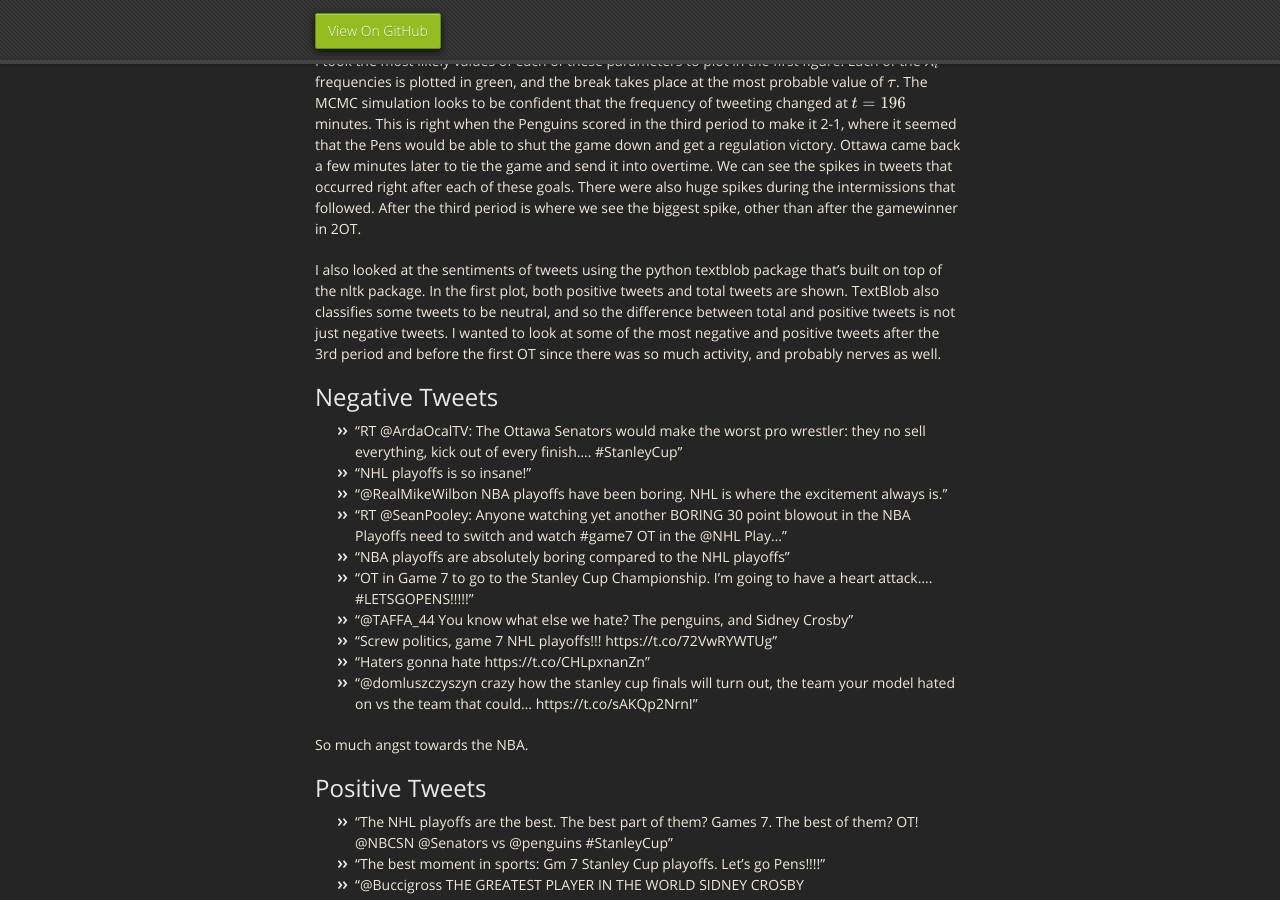
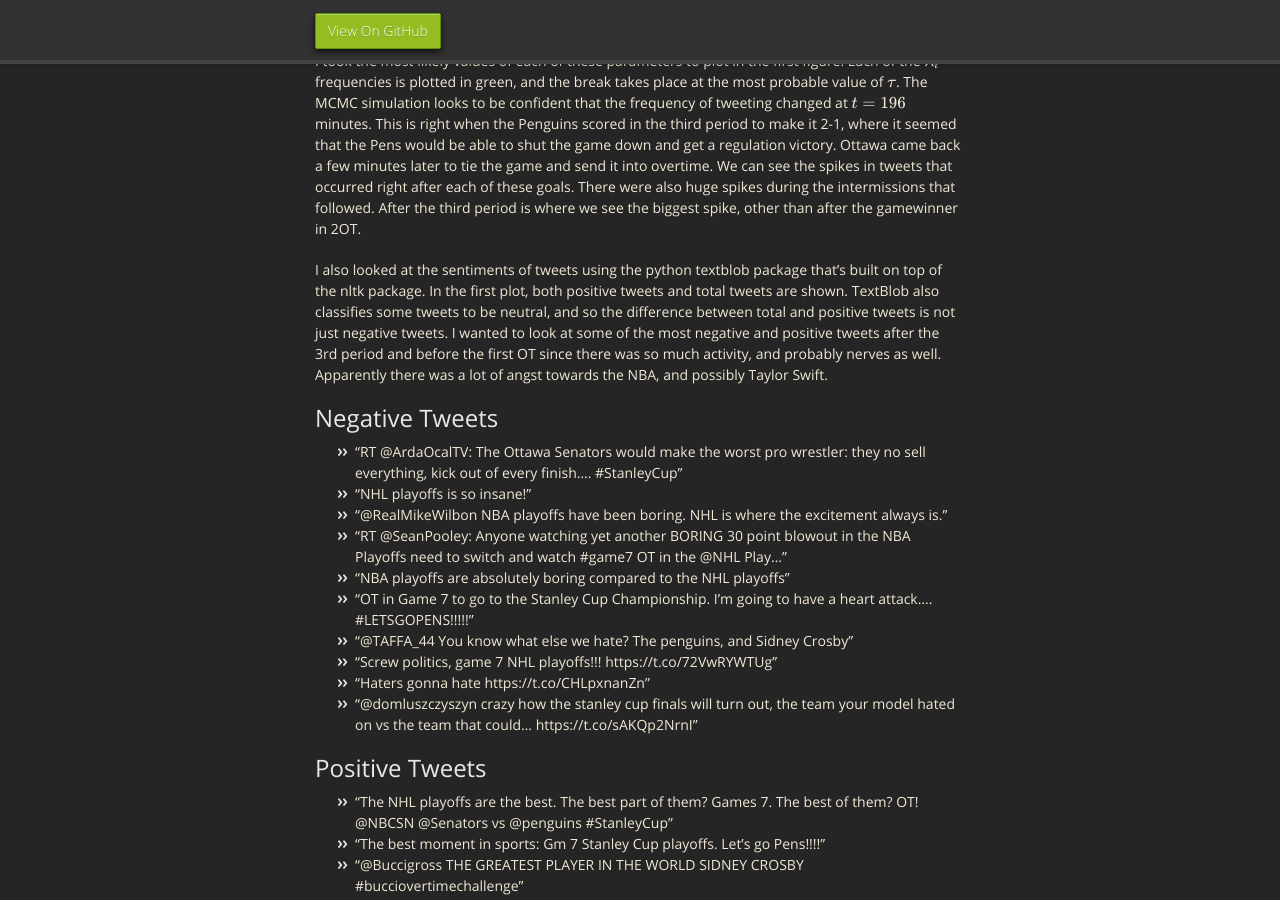
Before and after one commit to mrbrins82/mrbrins82.github.io, a Jekyll site: the page built from hockeytweets.md, in a window 1280 px wide and 900 px high, scrolled down 2109 px. Built offline with Jekyll 4.4.1, drawn with Linux system fonts in a browser that asks for light colours; nearby versions of some CDN libraries; formulas are drawn with MathJax 3; our own code applies the rules of GitHub Pages for plain Markdown files.

Commit message:
small edits

```diff
--- a/hockeytweets.md
+++ b/hockeytweets.md
@@ -28,7 +28,7 @@
 
 I took the most likely values of each of these parameters to plot in the first figure. Each of the $$ \lambda_i $$ frequencies is plotted in green, and the break takes place at the most probable value of $$ \tau $$. The MCMC simulation looks to be confident that the frequency of tweeting changed at $$ t = 196 $$ minutes. This is right when the Penguins scored in the third period to make it 2-1, where it seemed that the Pens would be able to shut the game down and get a regulation victory. Ottawa came back a few minutes later to tie the game and send it into overtime. We can see the spikes in tweets that occurred right after each of these goals. There were also huge spikes during the intermissions that followed. After the third period is where we see the biggest spike, other than after the gamewinner in 2OT.
 
-I also looked at the sentiments of tweets using the python textblob package that's built on top of the nltk package. In the first plot, both positive tweets and total tweets are shown. TextBlob also classifies some tweets to be neutral, and so the difference between total and positive tweets is not just negative tweets. I wanted to look at some of the most negative and positive tweets after the 3rd period and before the first OT since there was so much activity, and probably nerves as well.
+I also looked at the sentiments of tweets using the python textblob package that's built on top of the nltk package. In the first plot, both positive tweets and total tweets are shown. TextBlob also classifies some tweets to be neutral, and so the difference between total and positive tweets is not just negative tweets. I wanted to look at some of the most negative and positive tweets after the 3rd period and before the first OT since there was so much activity, and probably nerves as well. Apparently there was a lot of angst towards the NBA, and possibly Taylor Swift.
 
 ## [](#header-2)Negative Tweets
 
@@ -43,8 +43,6 @@
 *   "Haters gonna hate https://t.co/CHLpxnanZn"
 *   "@domluszczyszyn crazy how the stanley cup finals will turn out, the team your model hated on vs the team that could… https://t.co/sAKQp2NrnI"
 
-So much angst towards the NBA.
-
 ## [](#header-2)Positive Tweets
 
 *   "The NHL playoffs are the best.  The best part of them? Games 7. The best of them? OT!  @NBCSN @Senators vs @penguins #StanleyCup"
```
